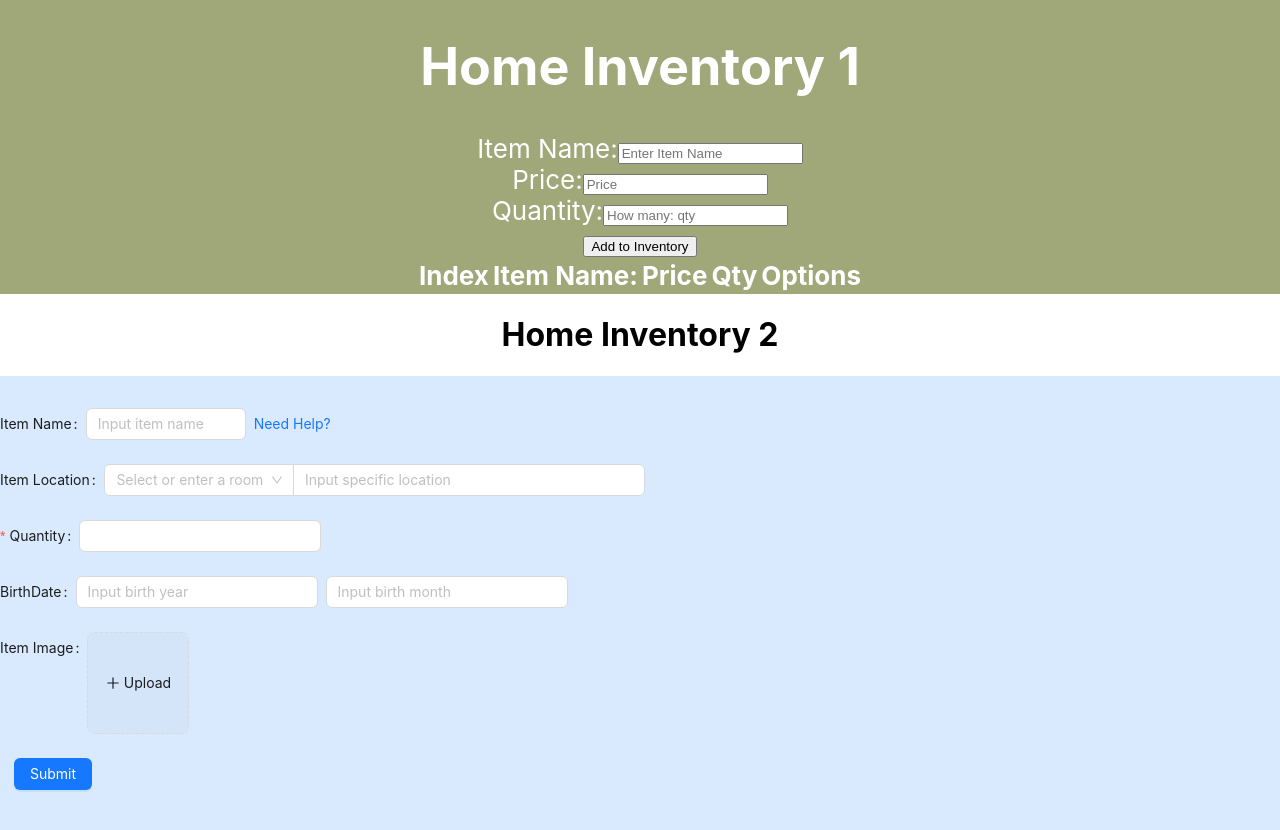
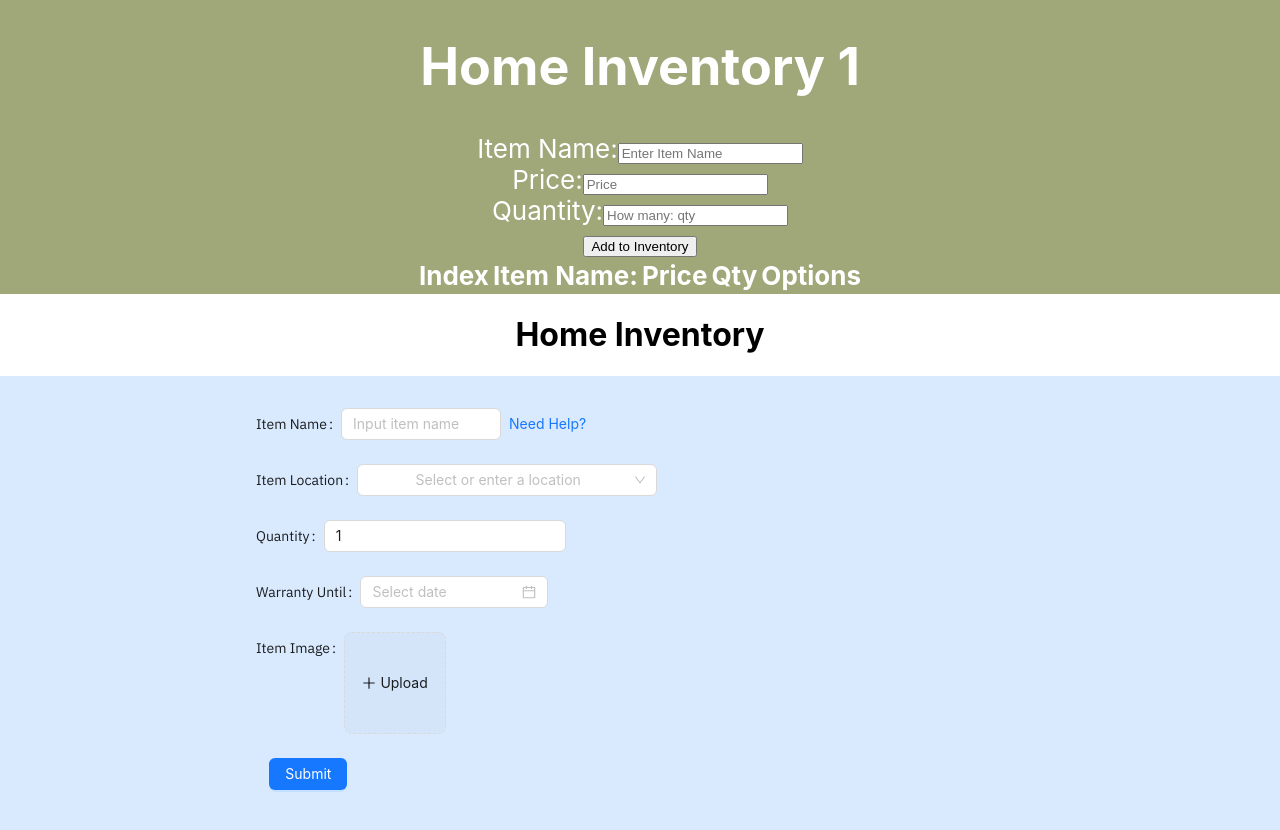
Before and after one commit to xizhong0422/react-home-inventory, a React (Create React App) app: page / in a window 1280 px wide. Shown: the top 830 px of the page. Built offline with nearby package versions, Linux system fonts and the light colour scheme.

Commit message:
entry form finished

```diff
--- a/src/App.css
+++ b/src/App.css
@@ -1,3 +1,7 @@
+
+@import url(https://fonts.googleapis.com/css2?family=IBM+Plex+Sans:ital,wght@0,100;0,200;0,300;0,400;0,500;0,600;0,700;1,100;1,200;1,300;1,400;1,500;1,600;1,700&display=swap);
+@import url('https://fonts.googleapis.com/css2?family=IBM+Plex+Sans:ital,wght@0,100;0,200;0,300;0,400;0,500;0,600;0,700;1,100;1,200;1,300;1,400;1,500;1,600;1,700&family=Roboto:ital,wght@0,100;0,300;0,400;0,500;0,700;0,900;1,100;1,300;1,400;1,500;1,700;1,900&display=swap');
+
 .App {
   text-align: center;
 }
@@ -5,6 +9,11 @@
 .App-logo {
   height: 40vmin;
   pointer-events: none;
+}
+
+:root {
+  --font-family-heading: "Roboto", sans-serif;
+  --font-family-body: "Roboto", sans-serif;
 }
 
 @media (prefers-reduced-motion: no-preference) {
@@ -32,10 +41,15 @@
   flex-direction: column;
   align-items: start;
   justify-content: start;
+  padding-left: 20%;
 }
 
 .App-link {
   color: #61dafb;
+}
+
+.ant-form-item .ant-form-item-label >label {
+  font-family: 'IBM Plex Sans', sans-serif;
 }
 
 /* @keyframes App-logo-spin {
--- a/src/App.js
+++ b/src/App.js
@@ -70,7 +70,7 @@ function App() {
     setProduct([...products])
   }
 
-  const [rooms, setRooms] = useState(['jack', 'lucy']); //items, setItems
+  const [rooms, setRooms] = useState(['Living room', 'Kitchen']); //items, setItems
   const [roomName, setRoomName] = useState('');//name, setName
   const inputRef = useRef(null);
   const onNameChange = (event) => {
@@ -93,7 +93,7 @@ function App() {
         <AddInventory/>
       </header>
 
-      <h1>Home Inventory 2</h1>
+      <h1>Home Inventory</h1>
 
       <Form
         name="add-item-form"
@@ -133,7 +133,7 @@ function App() {
         <Form.Item label="Item Location">
           <Space.Compact>
             <Form.Item
-              name={['specificLocation', 'room']}
+              name="room"
               noStyle
               rules={[
                 {
@@ -146,7 +146,7 @@ function App() {
                 style={{
                   width: 300,
                 }}
-                placeholder="Select or enter a room"
+                placeholder="Select or enter a location"
                 dropdownRender={(menu) => (
                   <>
                     {menu}
@@ -161,14 +161,14 @@ function App() {
                       }}
                     >
                       <Input
-                        placeholder="Please enter item"
+                        placeholder="Please enter room"
                         ref={inputRef}
                         value={roomName}
                         onChange={onNameChange}
                         onKeyDown={(e) => e.stopPropagation()}
                       />
                       <Button type="text" icon={<PlusOutlined />} onClick={addRoomItem}>
-                        Add item
+                        Add a room
                       </Button>
                     </Space>
                   </>
@@ -180,33 +180,19 @@ function App() {
               />
             </Form.Item>
 
-            <Form.Item
-              name={['address', 'street']}
-              noStyle
-              rules={[
-                {
-                  required: false,
-                  // message: 'Street is required',
-                },
-              ]}
-            >
-              <Input
-                style={{
-                  width: '100%',
-                }}
-                placeholder="Input specific location"
-              />
-            </Form.Item>
+
           </Space.Compact>
         </Form.Item>
 
         <Form.Item
           label="Quantity"
-          name="InputNumber"
+          name="itemQuantity"
+          initialValue="1"
           rules={[
             {
-              required: true,
-              message: 'Please input!',
+              required: false,
+              message: 'Please input the product quantity!',
+
             },
           ]} >
           <InputNumber
@@ -215,38 +201,11 @@ function App() {
             }} />
         </Form.Item>
 
-        <Form.Item label="BirthDate"
-          style={{
-            marginBottom: 0,
-          }}
+        <Form.Item
+          label="Warranty Until"
+          name="warrantyDate"
         >
-          <Form.Item name="year"
-            rules={[
-              {
-                required: true,
-              },
-            ]}
-            style={{
-              display: 'inline-block',
-              width: 'calc(50% - 8px)',
-            }}
-          >
-            <Input placeholder="Input birth year" />
-          </Form.Item>
-          <Form.Item name="month"
-            rules={[
-              {
-                required: true,
-              },
-            ]}
-            style={{
-              display: 'inline-block',
-              width: 'calc(50% - 8px)',
-              margin: '0 8px',
-            }}
-          >
-            <Input placeholder="Input birth month" />
-          </Form.Item>
+          <DatePicker />
         </Form.Item>
 
         <Form.Item label="Item Image" name="itemImage">
--- a/src/components/InventoryItem/index.js
+++ b/src/components/InventoryItem/index.js
@@ -1,11 +1,10 @@
 //Inventory Item in the List
 import { Form, Button, Table } from "react-bootstrap";
 import { useState, createRef } from 'react';
+import styles from "./index.module.css";
+
 
 const InventoryItem = ({ title, content, userId, type, imgSrc, postId }) => {
-
-
-
     return (
         <div className="inventory-item">
             <div className="inventory-item__img">
```
Also changed, not shown: src/components/InventoryItem/index.module.css (added).
